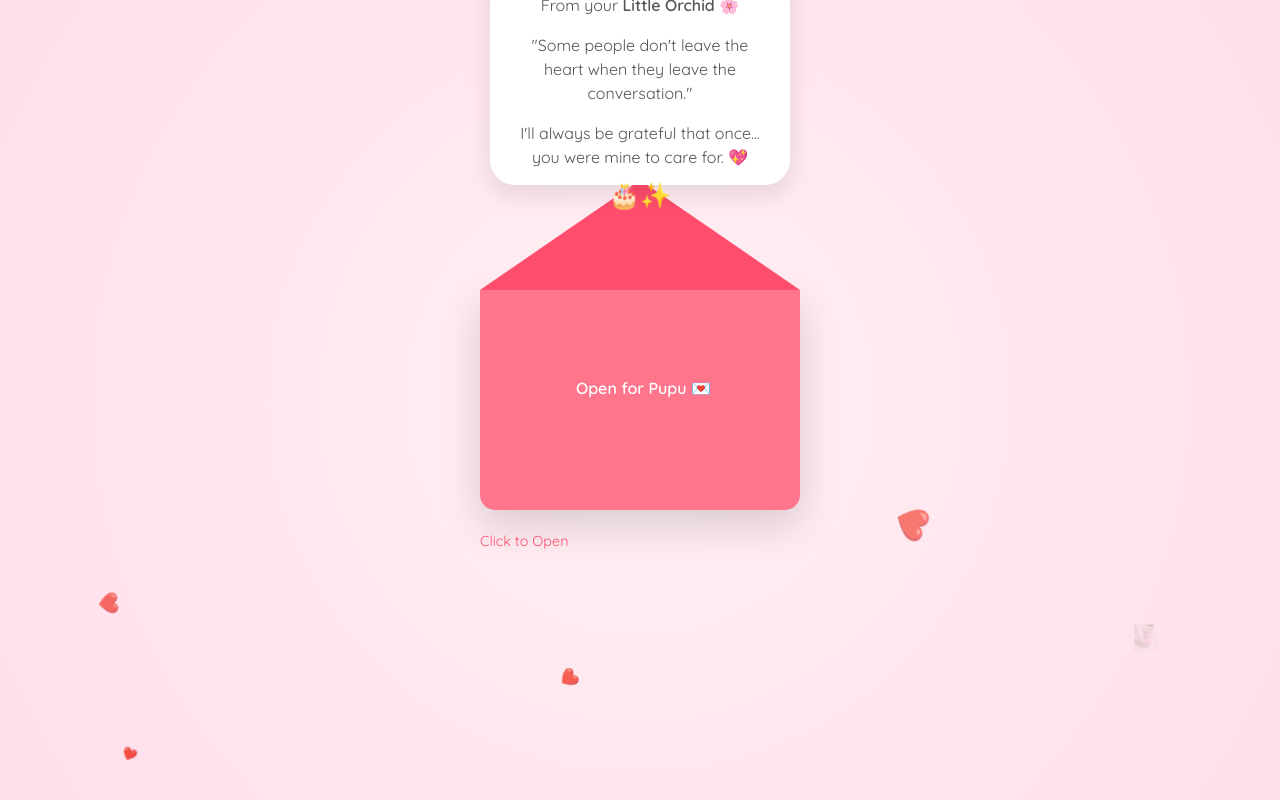
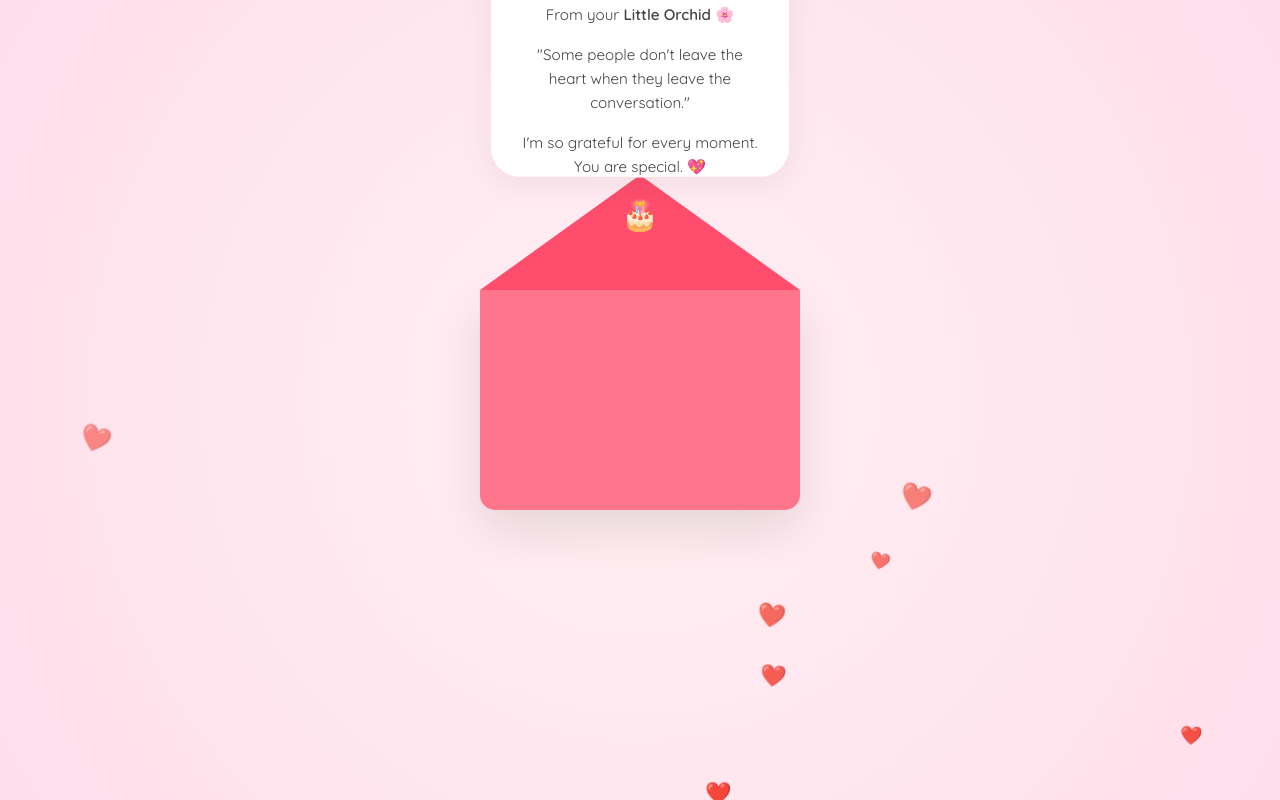
Before and after one commit to ansh123-pp/for-pupu-, a plain HTML site: page index.html in a window 1280 px wide. Both pictures are taken after a click on the element 640 px from the left and 400 px from the top of the page. Drawn offline with Linux system fonts and the light colour scheme.

Commit message:
Update index.html

```diff
--- a/index.html
+++ b/index.html
@@ -3,13 +3,14 @@
 <head>
     <meta charset="UTF-8">
     <meta name="viewport" content="width=device-width, initial-scale=1.0">
-    <title>Special Surprise for Pupu 💖</title>
+    <title>Birthday Surprise for Pupu 💖</title>
     <link href="https://fonts.googleapis.com/css2?family=Dancing+Script:wght@700&family=Quicksand:wght@400;600&display=swap" rel="stylesheet">
     <style>
         :root {
-            --pink-primary: #ff758c;
+            --pink-main: #ff758c;
             --pink-dark: #ff4d6d;
             --pink-light: #ffdeeb;
+            --text-gray: #444;
         }
 
         body, html {
@@ -18,29 +19,29 @@
             background: radial-gradient(circle, #fff0f3 0%, #ffdeeb 100%);
             font-family: 'Quicksand', sans-serif;
             display: flex; justify-content: center; align-items: center;
-            perspective: 1500px; overflow: hidden;
+            perspective: 2000px; overflow: hidden;
         }
 
-        /* Envelope Container - SLOW TRANSITION */
+        /* The Envelope - Slower Transitions */
         .envelope-wrapper {
             position: relative;
             width: 320px; height: 220px;
-            background-color: var(--pink-primary);
+            background-color: var(--pink-main);
             border-radius: 0 0 15px 15px;
             cursor: pointer;
-            box-shadow: 0 15px 40px rgba(0,0,0,0.15);
+            box-shadow: 0 20px 50px rgba(0,0,0,0.1);
             z-index: 10;
-            transition: transform 1s ease;
+            transition: transform 1.2s ease;
         }
 
-        /* Flap of the envelope */
+        /* Top Flap */
         .envelope-wrapper::before {
             content: ""; position: absolute; top: 0; z-index: 4;
             border-left: 160px solid transparent;
             border-right: 160px solid transparent;
-            border-top: 110px solid #ff4d6d;
+            border-top: 115px solid #ff4d6d;
             transform-origin: top;
-            transition: transform 1.2s ease; /* Slower flap */
+            transition: transform 1.5s ease-in-out; /* Slow Flap */
         }
 
         .envelope-wrapper.open::before {
@@ -48,138 +49,143 @@
             z-index: 0;
         }
 
-        /* The Surprise Card - SLOWER POP UP */
+        /* The Card - Very Slow Pop-Up for Premium Feel */
         .card {
             position: absolute;
-            bottom: 5px; left: 10px;
-            width: 300px; height: 420px;
+            bottom: 10px; left: 10px;
+            width: 300px; height: 430px;
             background: white;
-            border-radius: 25px;
-            padding: 25px;
+            border-radius: 30px;
+            padding: 30px 20px;
             text-align: center;
-            box-shadow: 0 10px 25px rgba(0,0,0,0.1);
-            transition: transform 1.8s 0.8s ease-out; /* Slow pop up */
+            box-shadow: 0 10px 30px rgba(0,0,0,0.05);
+            transition: transform 2.2s 1s ease-out; /* Pop-up starts after flap opens */
             z-index: 2;
             box-sizing: border-box;
+            border: 1px solid rgba(255, 117, 140, 0.2);
         }
 
         .envelope-wrapper.open .card {
-            transform: translateY(-320px);
+            transform: translateY(-340px);
         }
 
         .profile-img {
-            width: 120px; height: 120px;
+            width: 130px; height: 130px;
             border-radius: 50%;
-            border: 5px solid var(--pink-light);
+            border: 6px solid var(--pink-light);
             object-fit: cover;
-            margin-bottom: 15px;
+            margin-bottom: 20px;
+            box-shadow: 0 5px 15px rgba(255, 117, 140, 0.3);
         }
 
         h1 {
             font-family: 'Dancing Script', cursive;
             color: var(--pink-dark);
-            font-size: 2rem;
-            margin: 0 0 10px 0;
+            font-size: 2.2rem;
+            margin: 0 0 15px 0;
         }
 
-        .letter-text {
-            font-size: 1rem;
-            color: #555;
-            line-height: 1.5;
-            margin-bottom: 10px;
+        .message {
+            font-size: 0.95rem;
+            color: var(--text-gray);
+            line-height: 1.6;
+            padding: 0 10px;
         }
 
-        /* Cat Animation: Medium, Side Position, Zoom Out */
+        /* Cat Animation: Medium, Positioned at Bottom-Right */
         .cat-box {
             position: fixed;
-            bottom: 10%; right: 5%; /* Side position to keep text clear */
+            bottom: 50px; right: 20px;
             transform: scale(0);
             z-index: 100;
             pointer-events: none;
             opacity: 0;
         }
 
-        .cat-img { width: 140px; } /* Medium Size */
+        .cat-img { width: 150px; } /* Medium Size */
 
         .cat-active {
-            animation: catLifecycle 7s forwards ease-in-out;
-            animation-delay: 2.5s; /* Comes after card is fully open */
+            animation: catMagic 8s forwards ease-in-out;
+            animation-delay: 3.5s; /* Comes after Pupu has read the card */
         }
 
-        @keyframes catLifecycle {
-            0% { transform: scale(0); opacity: 0; }
-            15% { transform: scale(1); opacity: 1; } /* Zoom In */
-            85% { transform: scale(1.1); opacity: 1; }
-            100% { transform: scale(4); opacity: 0; filter: blur(20px); } /* Big Zoom Out disappearance */
+        @keyframes catMagic {
+            0% { transform: scale(0) rotate(-10deg); opacity: 0; }
+            15% { transform: scale(1) rotate(0deg); opacity: 1; } /* Zoom In */
+            80% { transform: scale(1.1); opacity: 1; }
+            100% { transform: scale(5); opacity: 0; filter: blur(30px); } /* Huge Zoom Out Exit */
         }
 
+        /* Hearts */
         .heart {
             position: fixed; bottom: -20px;
-            animation: float 6s linear infinite;
-            color: var(--pink-primary);
+            animation: floatUp 6s linear infinite;
+            color: var(--pink-main);
+            z-index: 1;
         }
 
-        @keyframes float {
-            to { transform: translateY(-110vh) rotate(360deg); opacity: 0; }
+        @keyframes floatUp {
+            to { transform: translateY(-110vh) rotate(45deg); opacity: 0; }
         }
 
-        .hint-text {
-            position: absolute; bottom: -40px; left: 50%;
-            transform: translateX(-50%);
-            width: 100%; color: var(--pink-dark); font-size: 0.9rem;
+        .instruction {
+            position: absolute; top: 45%; width: 100%;
+            text-align: center; color: white;
+            font-weight: 600; letter-spacing: 1px;
+            text-shadow: 0 2px 4px rgba(0,0,0,0.2);
         }
     </style>
 </head>
 <body>
 
-    <div class="envelope-wrapper" id="envelope" onclick="openCard()">
-        <div style="position:absolute; top:40%; left:30%; color:white; font-weight:bold; z-index:5;">Open for Pupu 💌</div>
+    <div class="envelope-wrapper" id="envelope" onclick="startSurprise()">
+        <div class="instruction" id="tapText">TAP TO OPEN 💌</div>
 
         <div class="card">
             <img src="her-photo.jpg" alt="Pupu" class="profile-img">
-            <h1>For You, Pupu!</h1>
-            <p class="letter-text">From your <b>Little Orchid 🌸</b></p>
-            <p class="letter-text">"Some people don't leave the heart when they leave the conversation."</p>
-            <p class="letter-text">I'll always be grateful that once... you were mine to care for. 💖</p>
-            <div style="font-size: 25px;">🎂✨</div>
+            <h1>For Pupu! ✨</h1>
+            <p class="message">From your <b>Little Orchid 🌸</b></p>
+            <p class="message">"Some people don't leave the heart when they leave the conversation."</p>
+            <p class="message">I'm so grateful for every moment. You are special. 💖</p>
+            <div style="font-size: 30px; margin-top: 10px;">🎂</div>
         </div>
-
-        <div class="hint-text">Click to Open</div>
     </div>
 
     <div class="cat-box" id="catBox">
-        <img src="cat.png" class="cat-img" alt="Cat">
+        <img src="cat.png" class="cat-img" alt="Cute Cat">
     </div>
 
-    <audio id="bgSong" loop>
+    <audio id="birthdaySong" loop>
         <source src="song.mp3" type="audio/mpeg">
     </audio>
 
     <script>
-        function openCard() {
+        function startSurprise() {
             const envelope = document.getElementById('envelope');
-            const song = document.getElementById('bgSong');
+            const song = document.getElementById('birthdaySong');
             const catBox = document.getElementById('catBox');
+            const tapText = document.getElementById('tapText');
 
-            // 1. Slow Open
+            // 1. Open Envelope and Card
             envelope.classList.add('open');
+            tapText.style.opacity = '0';
 
-            // 2. Play Music
-            song.play().catch(e => console.log("Tap to play"));
+            // 2. Play Audio
+            song.play().catch(() => console.log("User interaction required"));
 
-            // 3. Trigger Cat Animation (Slower Delay)
+            // 3. Cat Surprise (Wait for pop-up to finish)
             catBox.classList.add('cat-active');
 
             // 4. Background Hearts
-            setInterval(createHeart, 500);
+            setInterval(spawnHeart, 400);
         }
 
-        function createHeart() {
+        function spawnHeart() {
             const heart = document.createElement('div');
             heart.className = 'heart';
             heart.innerHTML = '❤️';
             heart.style.left = Math.random() * 100 + 'vw';
-            heart.style.fontSize = Math.random() * 20 + 10 + 'px';
+            heart.style.fontSize = Math.random() * 15 + 15 + 'px';
             document.body.appendChild(heart);
             setTimeout(() => heart.remove(), 6000);
         }
```
